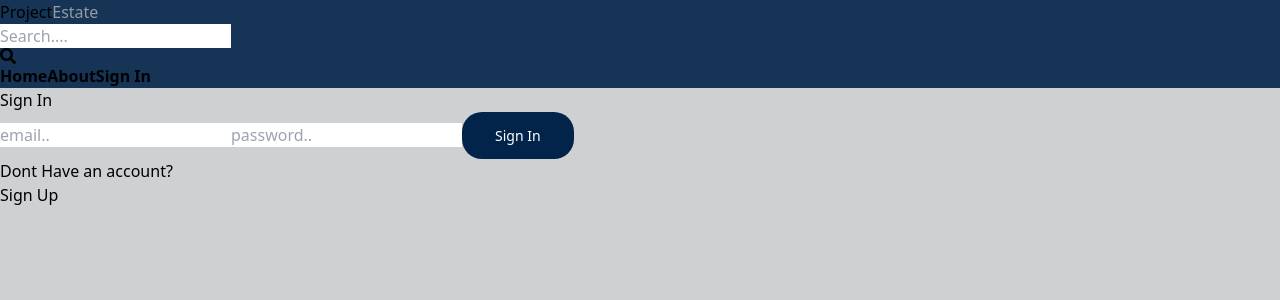
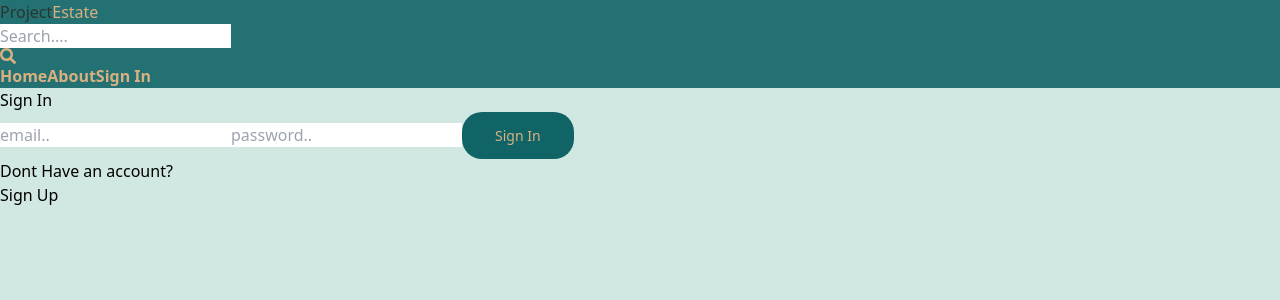
Before and after one commit to MazenUcef/project1975, a React (Vite) app in the folder project1975/: page /sign-in in a window 1280 px wide. Shown: the top 300 px of the page. Built offline with nearby package versions, Linux system fonts and the light colour scheme.

Commit message:
css small updates

```diff
--- a/project1975/package.json
+++ b/project1975/package.json
@@ -10,9 +10,11 @@
     "preview": "vite preview"
   },
   "dependencies": {
+    "@reduxjs/toolkit": "^2.0.1",
     "react": "^18.2.0",
     "react-dom": "^18.2.0",
     "react-icons": "^4.12.0",
+    "react-redux": "^9.0.4",
     "react-router-dom": "^6.21.1"
   },
   "devDependencies": {
--- a/project1975/src/components/Header.jsx
+++ b/project1975/src/components/Header.jsx
@@ -16,12 +16,12 @@ const Header = () => {
     </Link>
     <form className='bg-slate-300 p-2 rounded-lg flex items-center'>
         <input type='text' placeholder='Search....' className='bg-transparent focus:outline-none w-24 sm:w-64'/>
-        <FaSearch className='text-slate-600'/>
+        <FaSearch className='text-slate-600 title'/>
     </form>
     <ul className='flex gap-4'>
-        <Link to='/'><li className='hidden sm:inline hover:underline text-slate-300'>Home</li></Link>
-        <Link to='/about'><li className='hidden sm:inline hover:underline text-slate-300'>About</li></Link>
-        <Link to='/sign-in'><li className='hover:underline text-slate-300'>Sign In</li></Link>
+        <Link to='/'><li className='hidden sm:inline hover:underline text-slate-300 title'>Home</li></Link>
+        <Link to='/about'><li className='hidden sm:inline hover:underline text-slate-300 title'>About</li></Link>
+        <Link to='/sign-in'><li className='hover:underline text-slate-300 title'>Sign In</li></Link>
     </ul>
 </div>
 </header>
--- a/project1975/src/index.css
+++ b/project1975/src/index.css
@@ -6,19 +6,22 @@
     padding: 0;
     box-sizing: border-box;
   }
-
+.title{
+  color: var(--color-b7aaaa-bg);
+}
   a{
     text-decoration: none;
     display: inline-block;
   }
   :root{
-    --color-088178-el-col:#02244a;
-    --color-0881788-bg-col:rgb(2,36,74,0.90);
-    --color-b7aaaa-bg:#ced0d1;
+    --color-088178-el-col:#116466;
+    --color-navbar-bg-col:rgb(17,100,102,0.90);
+    --color-b7aaaa-bg:#d9b080;
     --color-b6aaaa-bg:#979b9c;
+    --color-body-bg:#d1e8e2;
   }
   body{
-    background-color: var(--color-b7aaaa-bg);
+    background-color: var(--color-body-bg);
   }
   .gap-10 {
     gap: 10px;
@@ -41,20 +44,24 @@
     -o-border-radius:20px ;
 }
   .button:hover{
-    background-color: var(--color-b6aaaa-bg);
+    background-color: var(--color-b7aaaa-bg);
     color: black;
   }
 /* Header part */
 
 .title1{
-    color: black;
+    color: #2c3531;
 }
 .title2{
-    color: var(--color-b6aaaa-bg);
+    color: var(--color-b7aaaa-bg);
 }
 header{
-    background-color: rgb(2,36,74,0.90);
+    background-color: var(--color-navbar-bg-col);
 }
 header ul li{
     font-weight: 600 !important;
+
 }
+.signin form button{
+  color: var(--color-b7aaaa-bg);
+}
--- a/project1975/src/pages/SignIn.jsx
+++ b/project1975/src/pages/SignIn.jsx
@@ -43,12 +43,12 @@ navigate('/')
 }
   return (
 <>
-  <div className='p-3 max-w-lg mx-auto'>
-    <h1 className='text-3xl font-bold text-center my-7'>Sign In</h1>
+  <div className='signin p-3 max-w-lg mx-auto'>
+    <h1 className='text-3xl font-bold text-center my-7 text-slate-600'>Sign In</h1>
     <form onSubmit={handleSubmit} className='flex flex-col gap-4'>
       <input type='email' placeholder='email..' className='border p-3 rounded-lg' id='email' onChange={handleChange}/>
       <input type='password' placeholder='password..' className='border p-3 rounded-lg' id='password' onChange={handleChange}/>
-      <button disabled={loading} className='button font-bold  uppercase'>{loading ? 'loading...':'Sign In'}</button>
+      <button disabled={loading} className='button font-bold title uppercase'>{loading ? 'loading...':'Sign In'}</button>
     </form>
     <div className='flex gap-2 mt-5'>
       <p>Dont Have an account?</p>
--- a/project1975/src/pages/SignUp.jsx
+++ b/project1975/src/pages/SignUp.jsx
@@ -44,8 +44,8 @@ navigate('/sign-in')
 }
   return (
 <>
-  <div className='p-3 max-w-lg mx-auto'>
-    <h1 className='text-3xl font-bold text-center my-7'>Sign Up</h1>
+  <div className='signin p-3 max-w-lg mx-auto'>
+    <h1 className='text-3xl font-bold text-center my-7 text-slate-600'>Sign Up</h1>
     <form onSubmit={handleSubmit} className='flex flex-col gap-4'>
       <input type='text' placeholder='username..' className='border p-3 rounded-lg' id='username' onChange={handleChange}/>
       <input type='email' placeholder='email..' className='border p-3 rounded-lg' id='email' onChange={handleChange}/>
--- /dev/null
+++ b/project1975/src/redux/store.js
@@ -0,0 +1,5 @@
+// import { configureStore } from '@reduxjs/toolkit'
+
+// export const store = configureStore({
+//   reducer: {},
+// })
```
Also changed, not shown: 1 other file (tests, documents, lock files or other folders).
